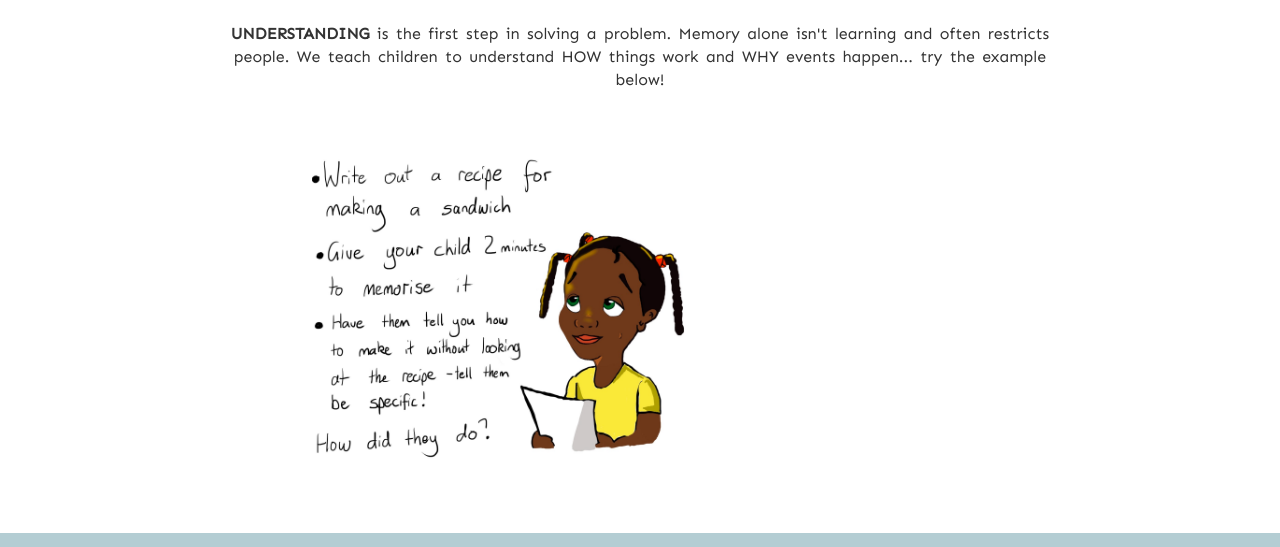
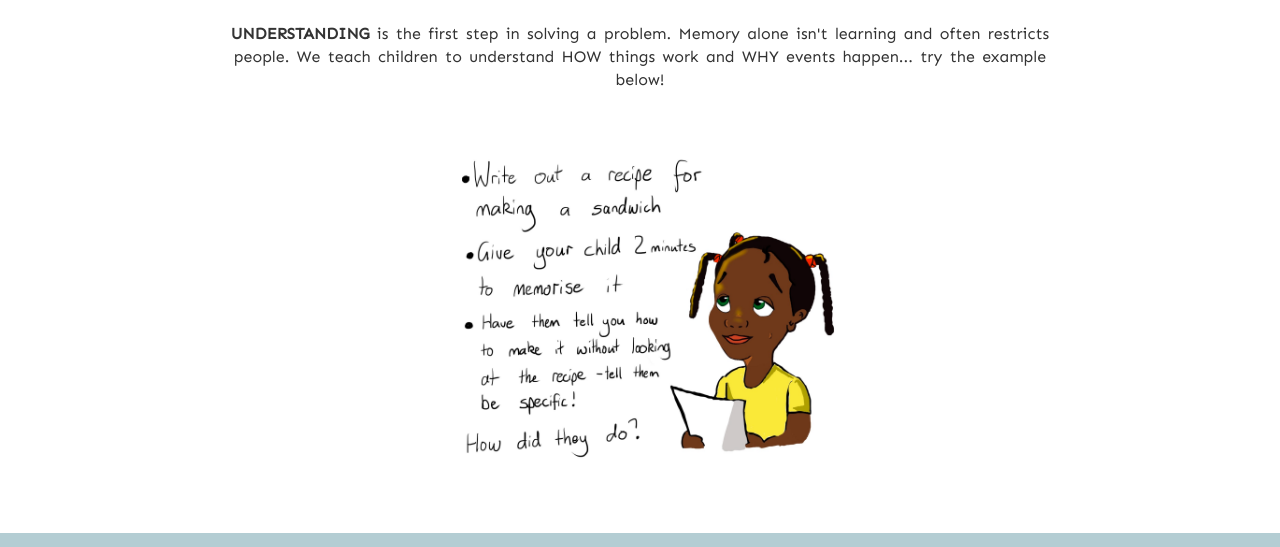
Before and after one commit to Code-Institute-Submissions/Milestone-Project-37, a plain HTML site: page understanding.html in a window 1280 px wide. Shown: the part 372-919 px from the top of the page. Drawn offline with nearby package versions, Linux system fonts and the light colour scheme; a web font is replaced by a local one.

Commit message:
understanding logo insert and sizing, typo in about html dedicated

```diff
--- a/Style/style.css
+++ b/Style/style.css
@@ -86,15 +86,14 @@ a:hover{
     padding-left: 60px;
     padding-top: 15px;
 }
-/* -----adjust min height and max height for viewing  ---*/
-.logo-understanding{
+/* -----adjust min height and max height for viewing on mobile ---*/
+div .logo-understanding{
     background-image: url("Images/understanding.jpeg");
     background-size: contain;
     background-repeat: no-repeat;
     min-height: 390px;
     min-width: 100%;
-    padding-left: 60px;
-
+    background-position: center;
 }
 
 .learn-logos{
```
Also changed, not shown: about.html (+1 -1 lines).
